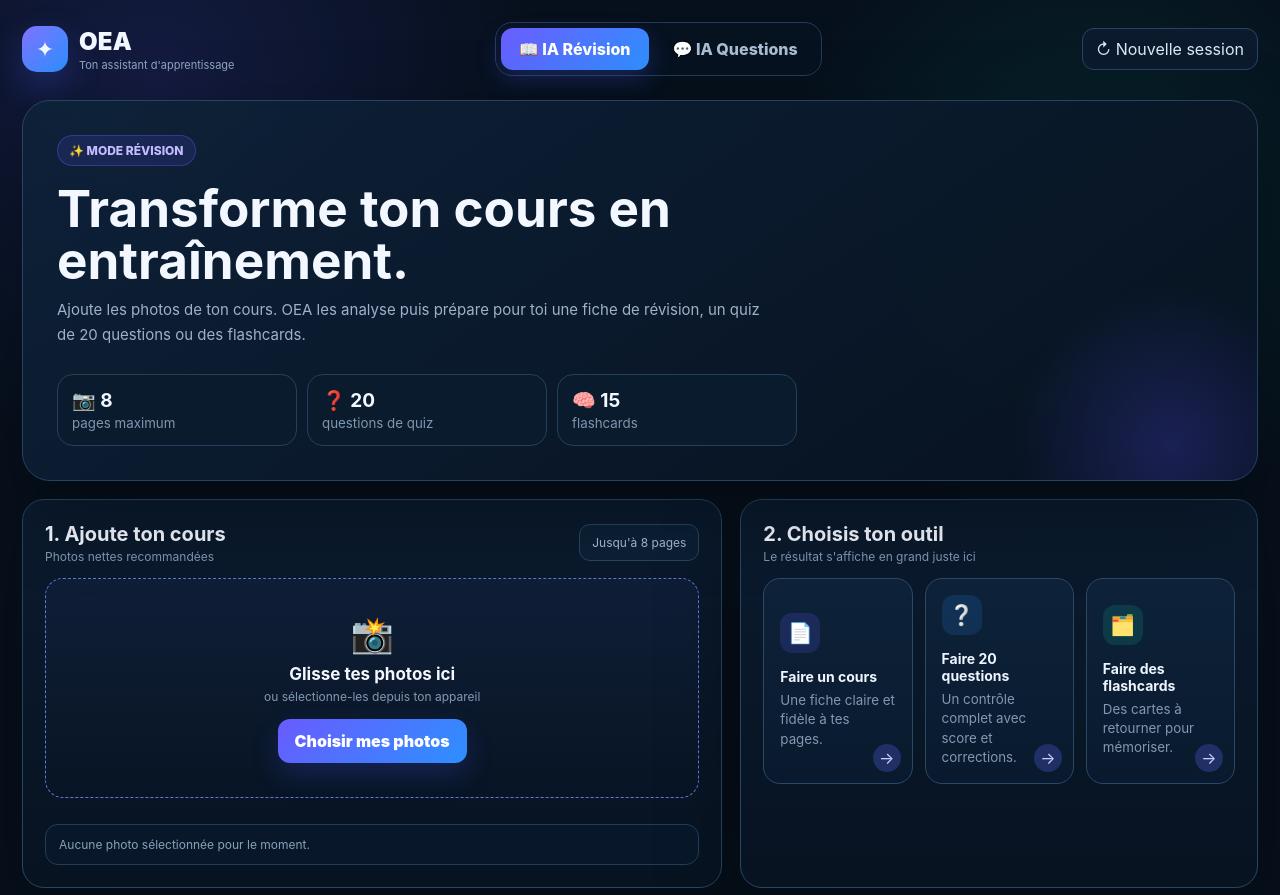
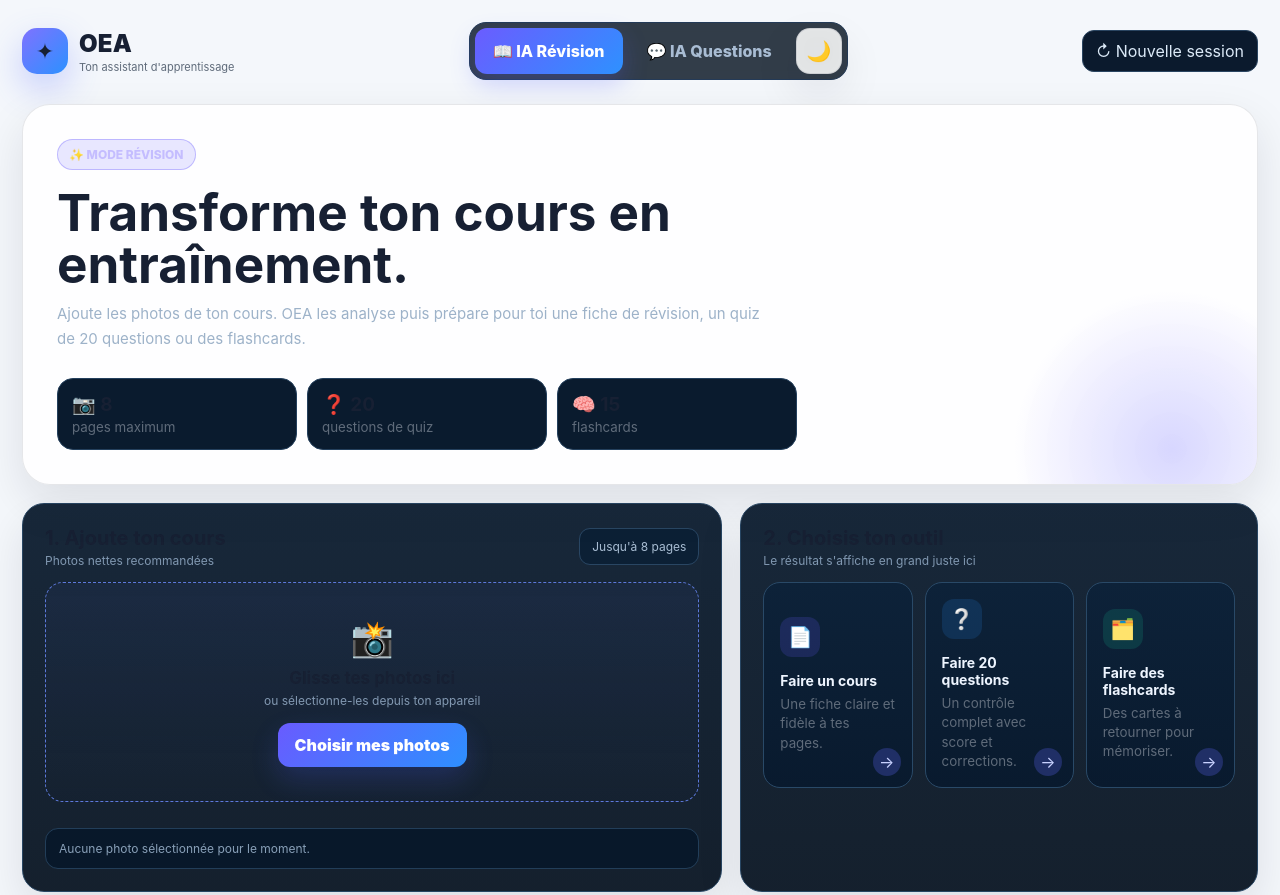
Before and after one commit to Youssef24827/OEA, a website: page index.html in a window 1280 px wide. Shown: the top 895 px of the page. Drawn offline with Linux system fonts and the light colour scheme.

Commit message:
Add light/dark theme toggle functionality

```diff
--- a/index.html
+++ b/index.html
@@ -7,6 +7,88 @@
 <meta name="description" content="OEA transforme tes cours en révisions et répond à tes questions avec l'IA.">
 <meta name="theme-color" content="#07111f">
 <style>
+
+    /* ===== Thème clair / sombre ===== */
+    :root {
+      --bg: #07111f;
+      --panel: rgba(10, 24, 43, .78);
+      --panel-2: rgba(18, 37, 64, .8);
+      --text: #f5f7fb;
+      --muted: #aab8cc;
+      --border: rgba(255,255,255,.1);
+      --input: rgba(255,255,255,.06);
+      --shadow: 0 18px 55px rgba(0,0,0,.28);
+      --accent: #8b5cf6;
+      --accent-2: #22d3ee;
+    }
+
+    html.light {
+      --bg: #f4f7fb;
+      --panel: rgba(255,255,255,.88);
+      --panel-2: rgba(248,250,252,.94);
+      --text: #172033;
+      --muted: #5f6b7a;
+      --border: rgba(15,23,42,.10);
+      --input: rgba(15,23,42,.05);
+      --shadow: 0 18px 45px rgba(15,23,42,.10);
+      --accent: #7c3aed;
+      --accent-2: #0891b2;
+    }
+
+    body {
+      background: var(--bg) !important;
+      color: var(--text) !important;
+    }
+
+    .theme-toggle {
+      border: 1px solid var(--border);
+      background: var(--panel);
+      color: var(--text);
+      border-radius: 14px;
+      width: 46px;
+      height: 46px;
+      display: inline-flex;
+      align-items: center;
+      justify-content: center;
+      cursor: pointer;
+      font-size: 20px;
+      transition: transform .2s ease, background .2s ease, border-color .2s ease;
+      box-shadow: var(--shadow);
+      backdrop-filter: blur(10px);
+    }
+
+    .theme-toggle:hover {
+      transform: translateY(-2px);
+    }
+
+    /* Force common surfaces to follow the selected theme */
+    .card, .panel, .chat-panel, .revision-panel, .hero, .upload-box,
+    .modal, .toolbar, .flashcard, .question-card {
+      background: var(--panel) !important;
+      color: var(--text) !important;
+      border-color: var(--border) !important;
+      box-shadow: var(--shadow);
+    }
+
+    input, textarea, select {
+      background: var(--input) !important;
+      color: var(--text) !important;
+      border-color: var(--border) !important;
+    }
+
+    input::placeholder, textarea::placeholder {
+      color: var(--muted) !important;
+    }
+
+    .muted, .subtitle, .description, small {
+      color: var(--muted) !important;
+    }
+
+    html.light .glow,
+    html.light .background-glow {
+      opacity: .18 !important;
+    }
+
 :root{--bg:#06101c;--panel:#0b1828;--panel2:#0f2033;--line:#29435f;--text:#f3f7ff;--muted:#91a7c0;--blue:#6b5cff;--blue2:#2e91ff;--mint:#18d2a0;--mint2:#0eb98d;--danger:#ff6673;--shadow:0 28px 80px rgba(0,0,0,.34)}
 *{box-sizing:border-box}html,body{margin:0;min-height:100%;font-family:Inter,ui-sans-serif,system-ui,-apple-system,BlinkMacSystemFont,"Segoe UI",sans-serif;background:radial-gradient(circle at 12% 8%,rgba(91,83,255,.16),transparent 27%),radial-gradient(circle at 85% 22%,rgba(11,211,172,.11),transparent 24%),var(--bg);color:var(--text)}
 button,input,textarea{font:inherit}.app{min-height:100vh}.shell{max-width:1280px;margin:auto;padding:22px 22px 34px}.header{display:flex;align-items:center;justify-content:space-between;gap:16px;margin-bottom:24px}.brand{display:flex;align-items:center;gap:11px}.logo{width:46px;height:46px;border-radius:15px;display:grid;place-items:center;background:linear-gradient(135deg,#7f72ff,#2c91ff);font-size:22px;box-shadow:0 14px 35px rgba(72,93,255,.28)}.brandName{font-size:24px;font-weight:900;letter-spacing:.2px}.brandSub{font-size:11px;color:var(--muted);margin-top:2px}.modeNav{display:flex;gap:6px;padding:5px;border:1px solid #243b58;background:rgba(8,20,34,.82);border-radius:17px;backdrop-filter:blur(12px)}.modeBtn{border:0;background:transparent;color:#a9bdd4;padding:11px 18px;border-radius:12px;font-weight:800;cursor:pointer;transition:.2s}.modeBtn:hover{color:#fff;background:#11253c}.modeBtn.active.revision{color:#fff;background:linear-gradient(135deg,var(--blue),var(--blue2));box-shadow:0 10px 25px rgba(79,91,255,.25)}.modeBtn.active.chat{color:#05221c;background:linear-gradient(135deg,#1fe2b2,#10c49b);box-shadow:0 10px 25px rgba(19,211,168,.22)}.miniBtn{border:1px solid #2a4561;background:#0b1a2d;color:#dceaf8;border-radius:12px;padding:10px 13px;cursor:pointer}
@@ -29,7 +111,10 @@
     <nav class="modeNav" aria-label="Choix du mode">
       <button class="modeBtn revision active" id="revisionTab" onclick="switchMode('revision')">📖 IA Révision</button>
       <button class="modeBtn chat" id="chatTab" onclick="switchMode('chat')">💬 IA Questions</button>
-    </nav>
+
+<button class="theme-toggle" id="themeToggle" type="button" aria-label="Changer de thème" title="Mode clair / sombre">☀️</button>
+
+</nav>
     <button class="miniBtn" onclick="resetAll()">↻ Nouvelle session</button>
   </header>
 
@@ -144,5 +229,37 @@
 $('chatImageInput').addEventListener('change',async e=>{const fs=[...e.target.files].filter(f=>f.type.startsWith('image/'));if(!fs.length)return;state.files=[...state.files,...fs].slice(0,8);state.images=[];for(const f of state.files)state.images.push(await imageData(f));$('chatHint').textContent=state.files.length+' page(s) de cours ajoutée(s) comme contexte.';});
 function resetAll(){state.files=[];state.images=[];state.quiz=[];state.qIndex=0;state.score=0;state.messages=[];$('previewRow').innerHTML='';$('fileInput').value='';$('chatImageInput').value='';$('activity').textContent='Aucune photo sélectionnée pour le moment.';$('chatHint').textContent='Aucune page de cours jointe.';resetResult();clearChat();switchMode('revision');}
 </script>
+
+<script>
+(function () {
+  const root = document.documentElement;
+  const toggle = document.getElementById("themeToggle");
+
+  function applyTheme(theme) {
+    const light = theme === "light";
+    root.classList.toggle("light", light);
+    if (toggle) {
+      toggle.textContent = light ? "🌙" : "☀️";
+      toggle.title = light ? "Passer en mode sombre" : "Passer en mode clair";
+      toggle.setAttribute("aria-label", light ? "Passer en mode sombre" : "Passer en mode clair");
+    }
+  }
+
+  let saved = localStorage.getItem("oea-theme");
+  if (!saved) {
+    saved = window.matchMedia("(prefers-color-scheme: light)").matches ? "light" : "dark";
+  }
+  applyTheme(saved);
+
+  if (toggle) {
+    toggle.addEventListener("click", function () {
+      const next = root.classList.contains("light") ? "dark" : "light";
+      localStorage.setItem("oea-theme", next);
+      applyTheme(next);
+    });
+  }
+})();
+</script>
+
 </body>
 </html>
```
